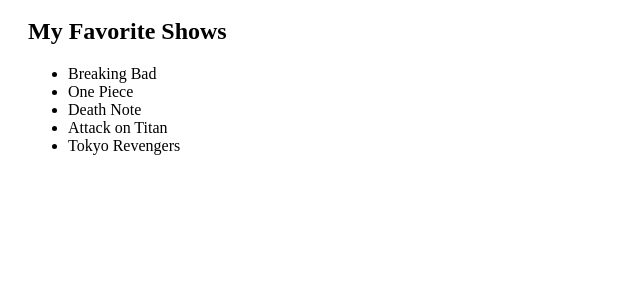
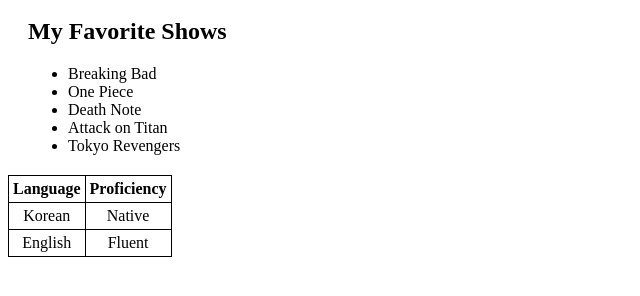
Before and after one commit to jbae49/frontend-play, a plain HTML site: page profile/index.html in a window 1280 px wide. Shown: the part 274-570 px from the top of the page, without its empty margins (0-640 px from the left). Drawn offline with Linux system fonts and the light colour scheme.

Commit message:
add a language proficiency table

```diff
--- a/profile/index.html
+++ b/profile/index.html
@@ -27,6 +27,20 @@
             <li>Tokyo Revengers</li>
         </ul>
     </div>
+    <table>
+        <tr>
+            <th>Language</th>
+            <th>Proficiency</th>
+        </tr>
+        <tr>
+            <td>Korean</td>
+            <td>Native</td>
+        </tr>
+        <tr>
+            <td>English</td>
+            <td>Fluent</td>
+        </tr>
+    </table>
 </body>
 
 </html>
--- a/profile/styles.css
+++ b/profile/styles.css
@@ -1,3 +1,10 @@
 div {
     margin: 20px
 }
+
+table, th, td {
+    border: 1px solid black;
+    border-collapse: collapse;
+    text-align: center;
+    padding: 4px;
+}
```
